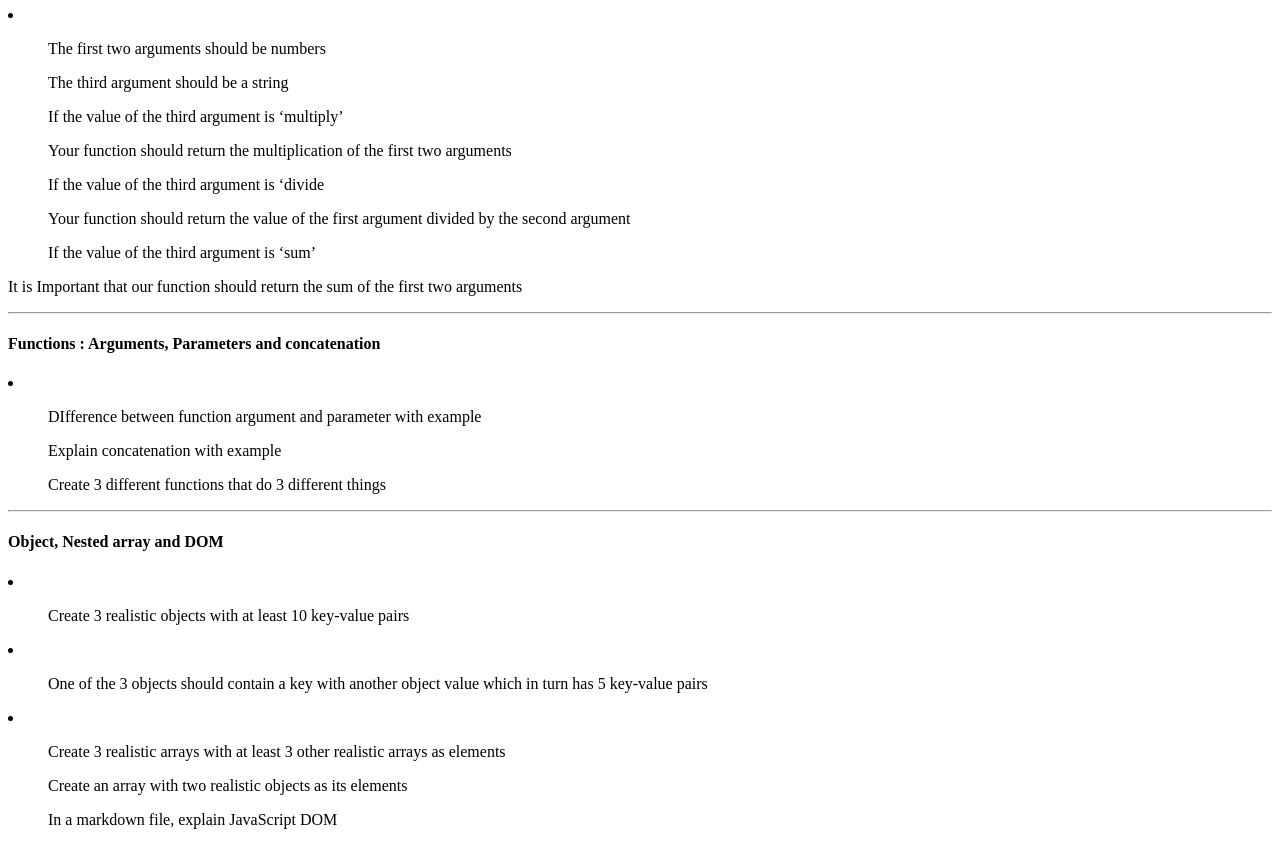
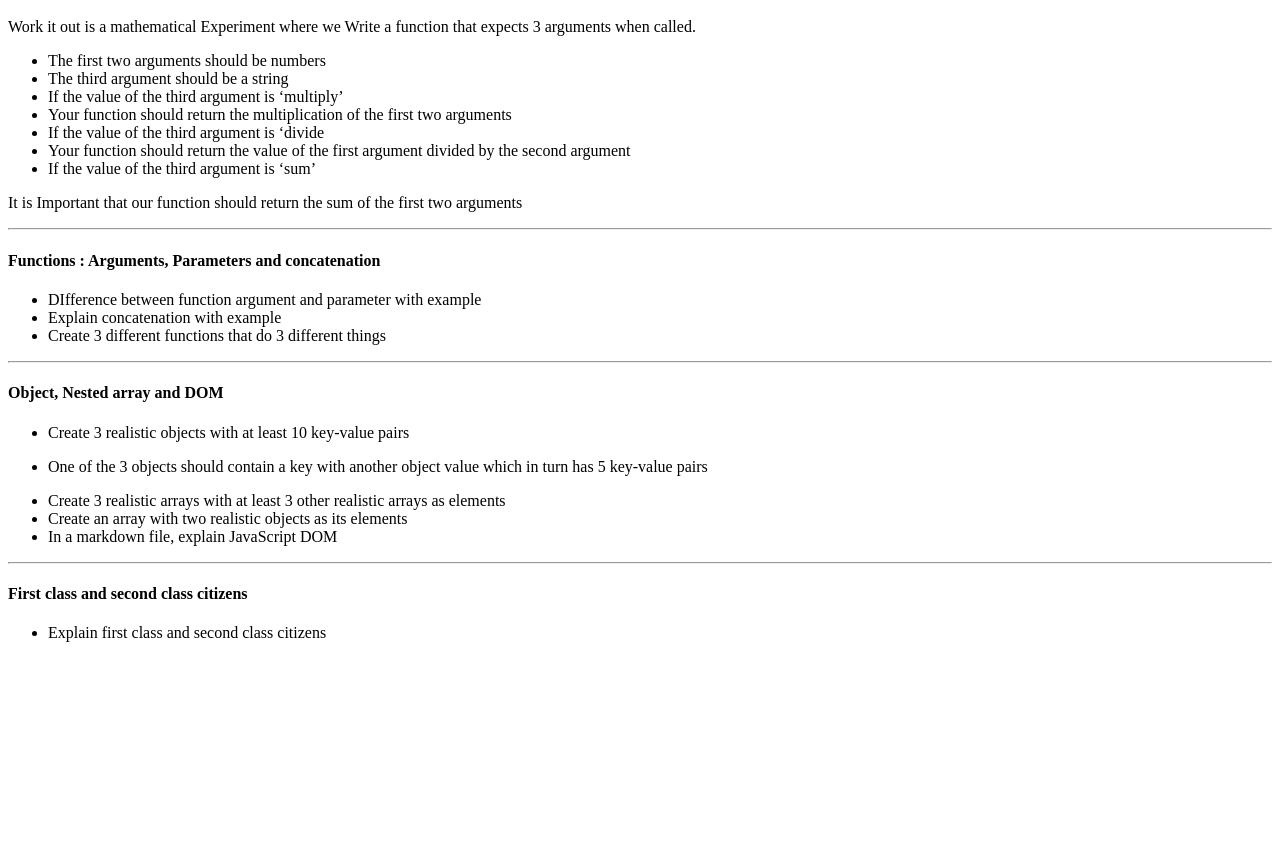
Before and after one commit to Adetoyebamise/javascript-DOM, a plain HTML site: page domDocument.html in a window 1280 px wide. Shown: the part 89-934 px from the top of the page. After the commit the page ends 800 px from the top, so only its background shows below. Drawn offline with Linux system fonts and the light colour scheme.

Commit message:
add Document for hosting

```diff
--- a/domDocument.html
+++ b/domDocument.html
@@ -7,47 +7,56 @@
     <title>Understanding DOM with Don</title>
 </head>
 <body>
+  <h2>Understanding DOM with Don </h2>
   <h4> Functions : Work It Out</h4>
    <P> Work it out is a mathematical Experiment where we Write a function that expects 3 arguments when called.
 
-   <li>
-      <ul>The first two arguments should be numbers</ul>
-      <ul>The third argument should be a string</ul>
-      <ul>  If the value of the third argument is ‘multiply’</ul>
-      <ul>  Your function should return the multiplication of the first two arguments</ul>
-      <ul> If the value of the third argument is ‘divide</ul>
-      <ul> Your function should return the value of the first argument divided by the second argument</ul>
-          <ul>If the value of the third argument is ‘sum’</ul>
-   </li>
+   <ul>
+      <li>The first two arguments should be numbers</li>
+      <li>The third argument should be a string</li>
+      <li>  If the value of the third argument is ‘multiply’</li>
+      <li>  Your function should return the multiplication of the first two arguments</li>
+      <li> If the value of the third argument is ‘divide</li>
+      <li> Your function should return the value of the first argument divided by the second argument</li>
+          <li>If the value of the third argument is ‘sum’</li>
+   </ul>
 
       It is Important that our function should return the sum of the first two arguments
     </P>
     <hr>
   <h4>Functions : Arguments, Parameters and concatenation</h4>
     <p>
-     <li>
-           <ul>DIfference between function argument and parameter with example</ul>
-           <ul>Explain concatenation with example</ul>
-           <ul>Create 3 different functions that do 3 different things</ul>
-     </li>
+     <ul>
+           <li>DIfference between function argument and parameter with example</li>
+           <li>Explain concatenation with example</li>
+           <li>Create 3 different functions that do 3 different things</li>
+     </ul>
     </p>
     <hr>
   <h4> Object, Nested array and DOM</h4>
     <p>
-      <li>
-        <ul>Create 3 realistic objects with at least 10 key-value pairs</ul>
-      </li>
-      <li>
-        <ul>One of the 3 objects should contain a key with another object value which in turn has 5 key-value pairs</ul>
-      </li>
-       <li>
-         <ul>Create 3 realistic arrays with at least 3 other realistic arrays as elements</ul>
-        <ul>Create an array with two realistic objects as its elements</ul>
-        <ul> In a markdown file, explain JavaScript DOM </ul>
-      </li>
+      <ul>
+        <li>Create 3 realistic objects with at least 10 key-value pairs</li>
+      </ul>
+      <ul>
+        <li>One of the 3 objects should contain a key with another object value which in turn has 5 key-value pairs</li>
+      </ul>
+       <ul>
+         <li>Create 3 realistic arrays with at least 3 other realistic arrays as elements</li>
+        <li>Create an array with two realistic objects as its elements</li>
+        <li> In a markdown file, explain JavaScript DOM </li>
+       </ul>
+
     </p>
+     <hr>
+     <p>
+       <h4> First class and second class citizens</h4>
+       <ul>
+         <li>Explain first class and second class citizens</li>
+       </ul>
+     </p>
 
 
 </body>
-<script> src = "" </script>
+<script> src = "dom.js" </script>
 </html>
```
